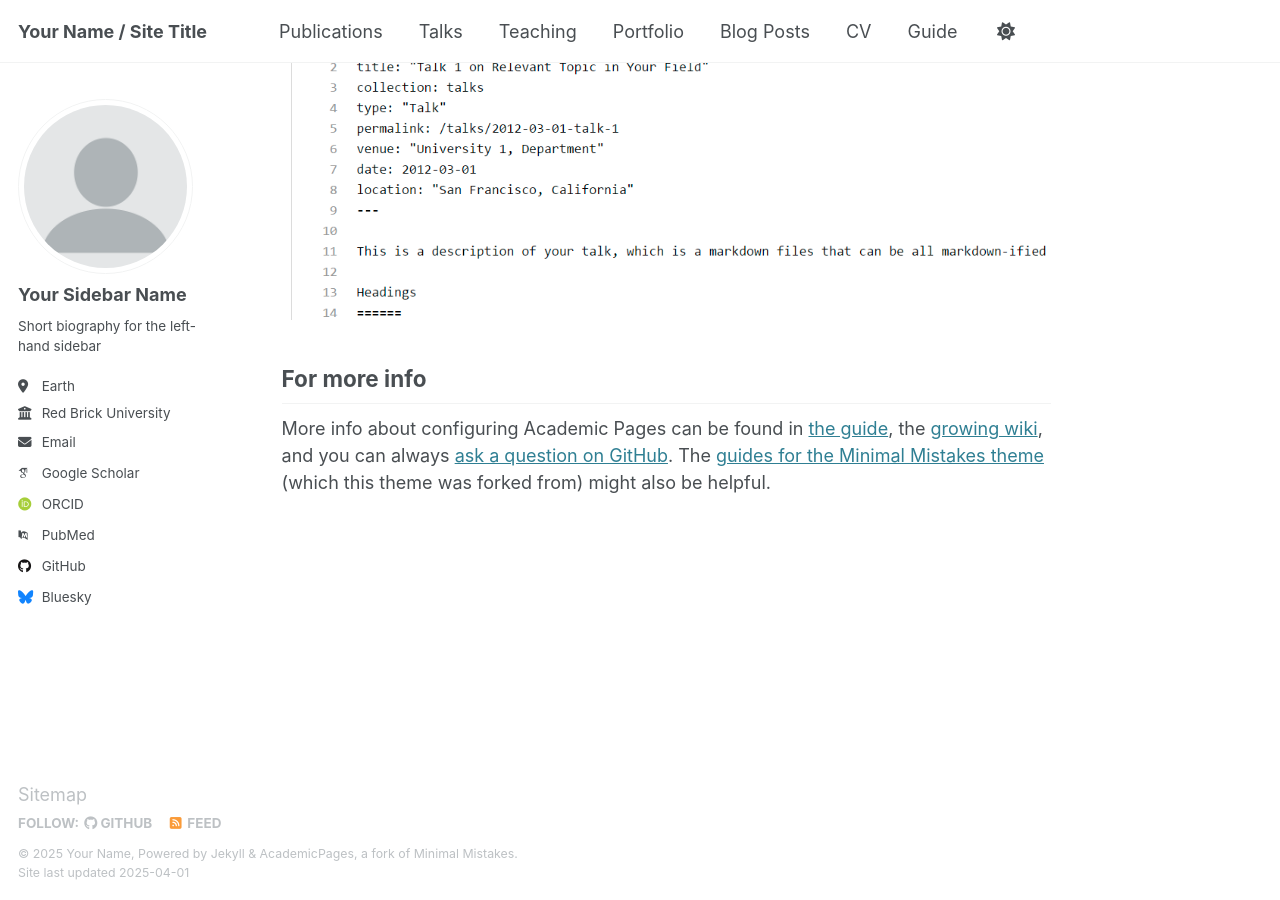
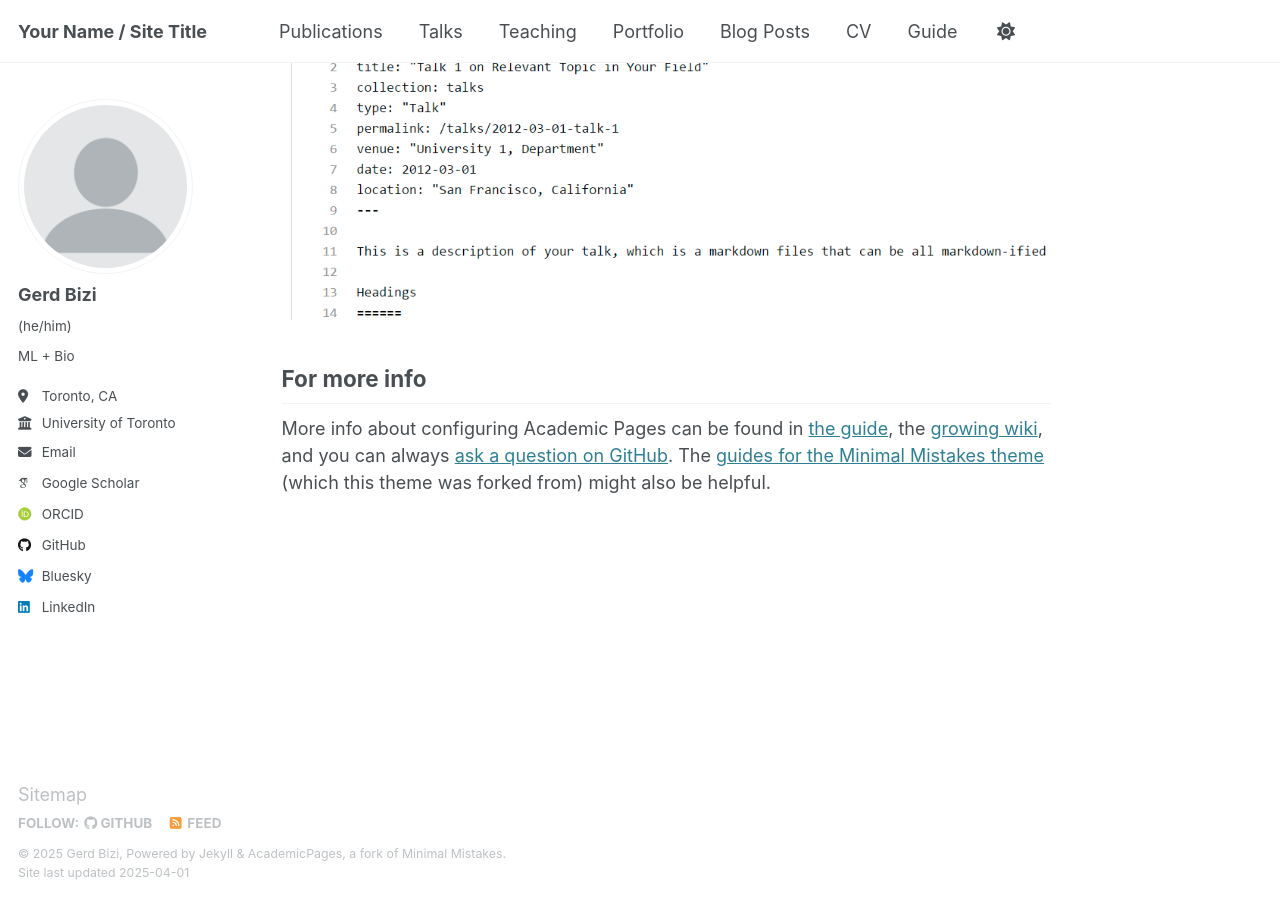
Before and after one commit to gerd-bizi/gerd-bizi.github.io, a Jekyll site: the page built from _pages/about.md, in a window 1280 px wide and 900 px high, scrolled down 2635 px. Built offline with Jekyll 4.4.1, drawn with Linux system fonts in a browser that asks for light colours; some web fonts are replaced.

Commit message:
Update _config.yml

```diff
--- a/_config.yml
+++ b/_config.yml
@@ -7,15 +7,15 @@
 # server process.
 
 # Basic Site Settings
-locale                   : "en-US"
+locale                   : "en-CA"
 site_theme               : "default"
 title                    : "Your Name / Site Title"
 title_separator          : "-"
-name                     : &name "Your Name"
+name                     : &name "Gerd Bizi"
 description              : &description "personal description"
-url                      : https://academicpages.github.io # the base hostname & protocol for your site e.g. "https://[your GitHub username].github.io"
+url                      : https://gerd-bizi.github.io # the base hostname & protocol for your site e.g. "https://[your GitHub username].github.io"
 baseurl                  : "" # the subpath of your site, e.g. "/blog"
-repository               : "academicpages/academicpages.github.io"
+repository               : "gerd-bizi/gerd-bizi.github.io"
 
 # Site Author - The following control what appear as part of the author content on the side bar.
 #               If a field is blank the icon and link will not appear, otherwise it will be shown.
@@ -23,21 +23,21 @@ repository               : "academicpages/academicpages.github.io"
 author:
   # Biographic information
   avatar           : "profile.png"
-  name             : "Your Sidebar Name"
-  pronouns         : # example: "she/her"
-  bio              : "Short biography for the left-hand sidebar"
-  location         : "Earth"
-  employer         : "Red Brick University"
+  name             : "Gerd Bizi"
+  pronouns         : "(he/him)"
+  bio              : "ML + Bio"
+  location         : "Toronto, CA"
+  employer         : "University of Toronto"
   uri              : # URL
-  email            : "none@example.org"
+  email            : "gerd (dot) bizi (at) mail (dot) utoronto (dot) ca"
 
   # Academic websites
   arxiv            : # URL - Update with the correct link to your profile
   googlescholar    : "https://scholar.google.com/citations?user=PS_CX0AAAAAJ"
   impactstory      : # URL
-  orcid            : "http://orcid.org/yourorcidurl"
+  orcid            : "https://orcid.org/0000-0001-5311-7569"
   semantic         : # URL
-  pubmed           : "https://www.ncbi.nlm.nih.gov/pubmed/?term=john+snow"
+  pubmed           : # URL
   researchgate     : # URL
   scopus           : # URL
 
@@ -50,7 +50,7 @@ author:
   stackoverflow    : # User number or user number and name (i.e., use "1" or "1/jeff-atwood")
 
   # Social media
-  bluesky          : "bsky.app" # Replace this with you Bluesky username
+  bluesky          : "gerdbizi.bsky.app" # Replace this with you Bluesky username
   facebook         : # Username
   flickr           : # Username
   foursquare       : # Username
@@ -59,7 +59,7 @@ author:
   keybase          : # Username
   instagram        : # Username
   lastfm           : # Username
-  linkedin         : # Username
+  linkedin         : "gerdbizi"
   mastodon         : # URL
   medium           : # URL
   pinterest        : # Username
```
